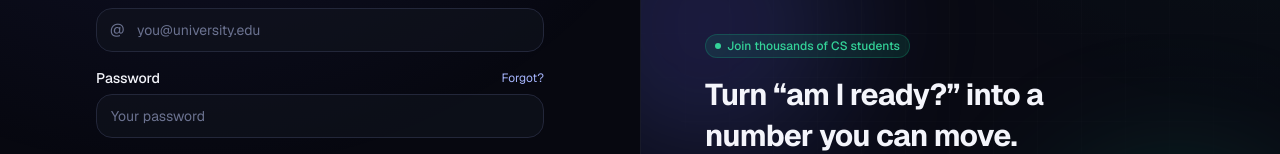
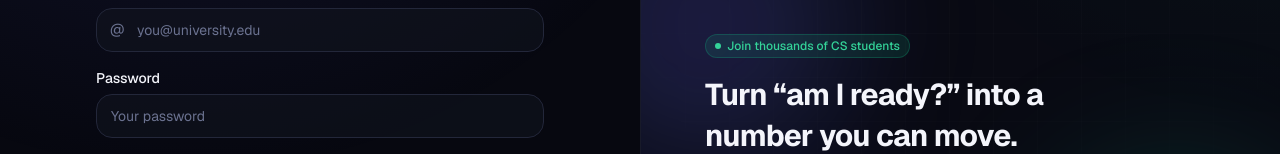
Before and after one commit to Tobi3333A/cs-ready, a Next.js app: page /login in a window 1280 px wide. Shown: the part 319-473 px from the top of the page. Built offline with nearby package versions, Linux system fonts and the light colour scheme.

Commit message:
Fixed some unused code and implemented some changes to the profiles

```diff
--- a/app/(auth)/login/LoginClient.tsx
+++ b/app/(auth)/login/LoginClient.tsx
@@ -34,11 +34,6 @@ export function LoginClient() {
         <Field
           label="Password"
           htmlFor="password"
-          hint={
-            <Link href="#" className="text-brand-300 hover:text-brand-200">
-              Forgot?
-            </Link>
-          }
         >
           <Input
             id="password"
--- a/app/dashboard/profile/ProfileClient.tsx
+++ b/app/dashboard/profile/ProfileClient.tsx
@@ -23,6 +23,7 @@ type User = {
 export function ProfileForm({ user }: { user: User }) {
   const [name, setName] = useState<string>(user.full_name);
   const [grade, setGrade] = useState<string>(user.grade);
+  const [school, setSchool] = useState<string>(user.school);
   const [roles, setRoles] = useState<string[]>(user.target ?? []);
   const [skills, setSkills] = useState<string[]>(user.skills ?? []);
   const [state, formAction] = useActionState(profile, { ok: false });
@@ -64,7 +65,7 @@ export function ProfileForm({ user }: { user: User }) {
             <Input id="email" type="email" defaultValue={user.email} disabled />
           </Field>
           <Field label="School" htmlFor="school">
-            <Input id="school" defaultValue={user.school} disabled />
+            <Input id="school" value={school} onChange={({target}) => setSchool(target.value)} />
           </Field>
           <Field label="Grade" htmlFor="grade">
             <Select id="grad" value={grade} onChange={({target}) => setGrade(target.value)}>
--- a/app/dashboard/profile/actions.ts
+++ b/app/dashboard/profile/actions.ts
@@ -14,7 +14,7 @@ export async function profile(_prevState: FormState, formData: FormData): Promis
     const skills = String(formData.get('skills') ?? '[]');
     const target = String(formData.get('target') ?? '[]');
 
-    if (!name || !grade) return { ok: false, message: 'Please put in your name and grade' };
+    if (!name || !grade || !school) return { ok: false, message: 'Please put in your name, grade, and school' };
 
     const supabase = await createClient();
 
@@ -23,6 +23,7 @@ export async function profile(_prevState: FormState, formData: FormData): Promis
         .update({
             full_name: name,
             grade,
+            school,
             skills: JSON.parse(skills) as string[],
             target: JSON.parse(target) as string[]
         })
```
